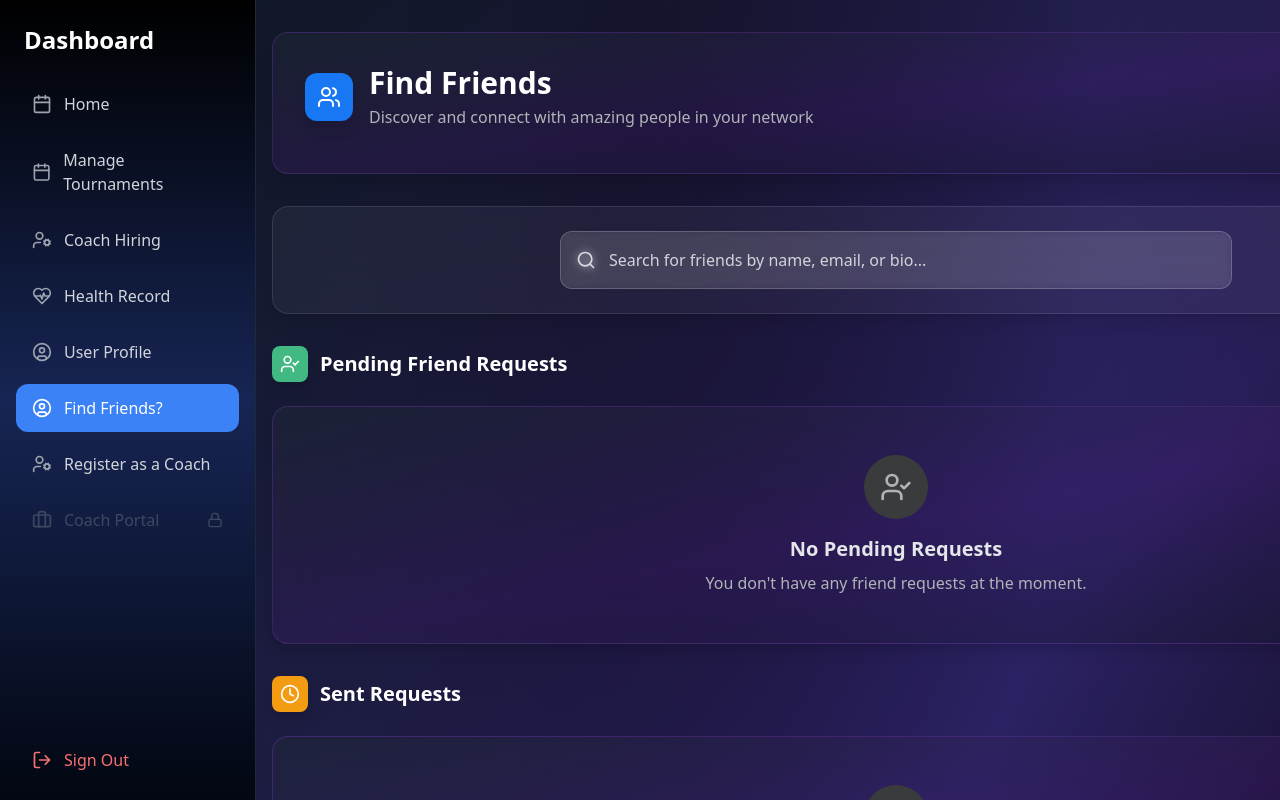
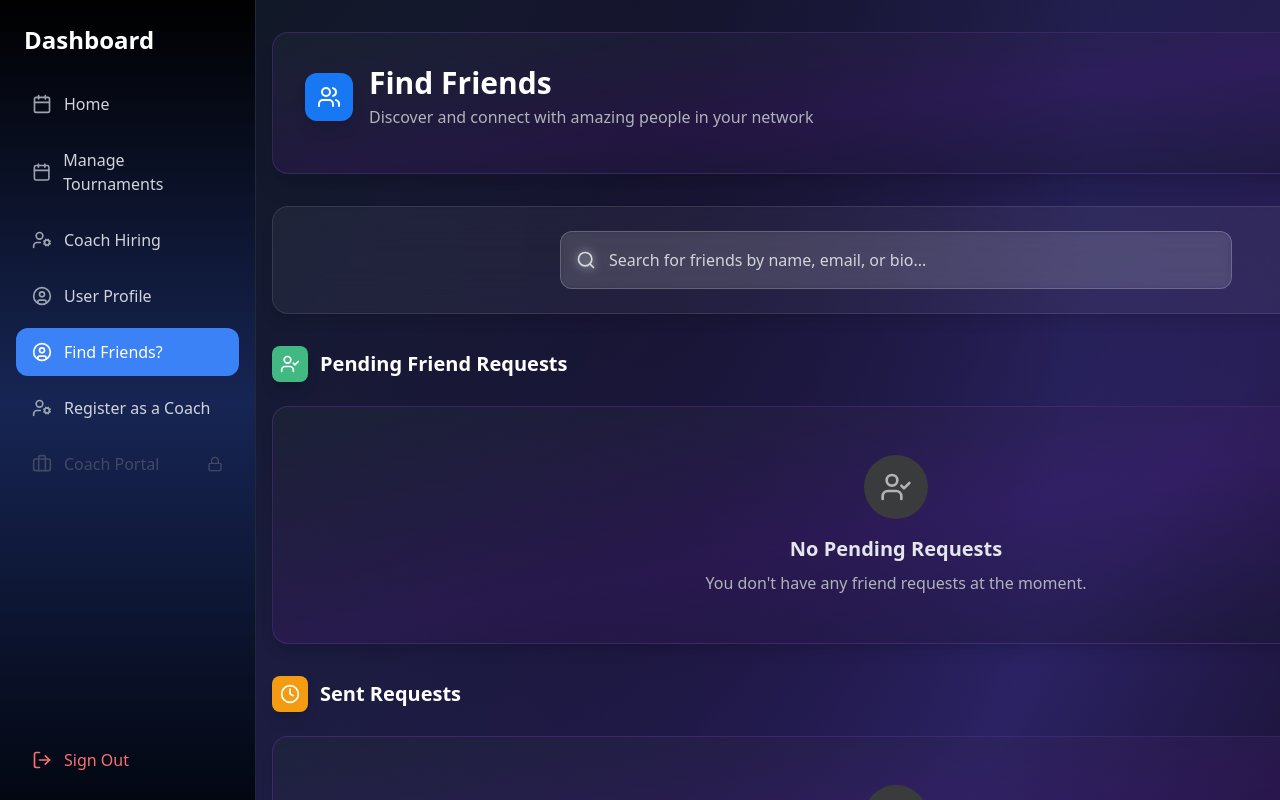
Before and after one commit to humna-b/mern-frontend, a Next.js app: page /dashboard/find-friends in a window 1280 px wide. Shown: the top 800 px of the page. Built offline with nearby package versions, Linux system fonts and the light colour scheme; no server answers.

Commit message:
remove health

```diff
--- a/src/app/dashboard/Components/Sidebar.tsx
+++ b/src/app/dashboard/Components/Sidebar.tsx
@@ -44,7 +44,7 @@ export function Sidebar() {
       tooltip: isCoach ? "You are already registered as a coach" : null,
 
      },
-    { icon: HeartPulse, label: "Health Record", href: "/dashboard/health-record" },
+    // { icon: HeartPulse, label: "Health Record", href: "/dashboard/health-record" },
     { icon: UserCircle, label: "User Profile", href: "/dashboard/user-profile" },
     { icon: UserCircle, label: "Find Friends?", href: "/dashboard/find-friends" },
 
```
